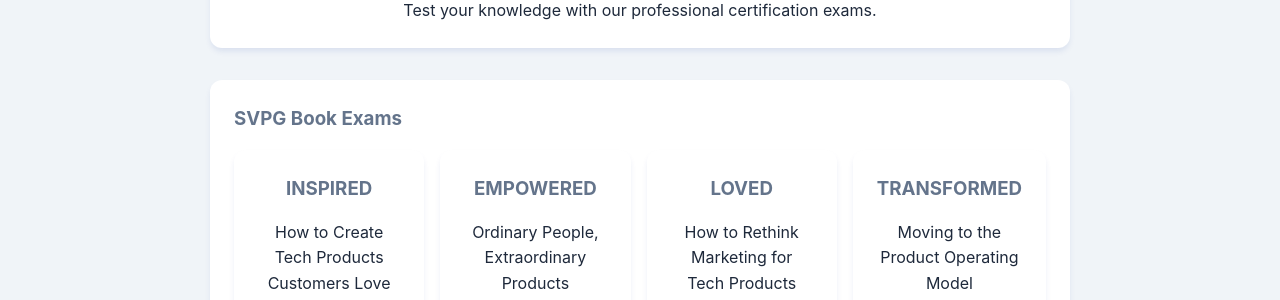
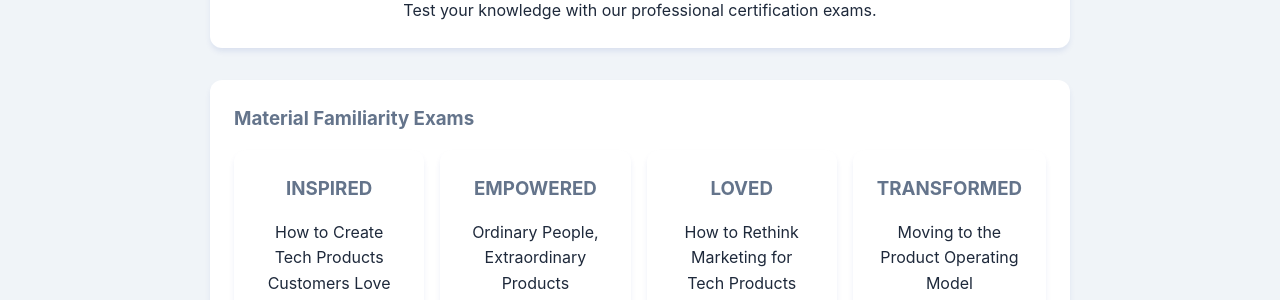
Before and after one commit to gonosssa1/Product-Exams, a Jekyll site: the page built from index.html, in a window 1280 px wide. Shown: the part 202-502 px from the top of the page. Built offline with Jekyll 4.4.1, drawn with Linux system fonts in a browser that asks for light colours.

Commit message:
Rename SVPG to Familiarity

```diff
--- a/index.html
+++ b/index.html
@@ -9,7 +9,7 @@
 </div>
 
 <div class="card exam-list">
-    <h3>SVPG Book Exams</h3>
+    <h3>Material Familiarity Exams</h3>
     <div class="exam-select-grid four-columns">
         <a href="{{ '/exams/inspired/' | relative_url }}" class="card exam-option">
             <h3>INSPIRED</h3>
```
